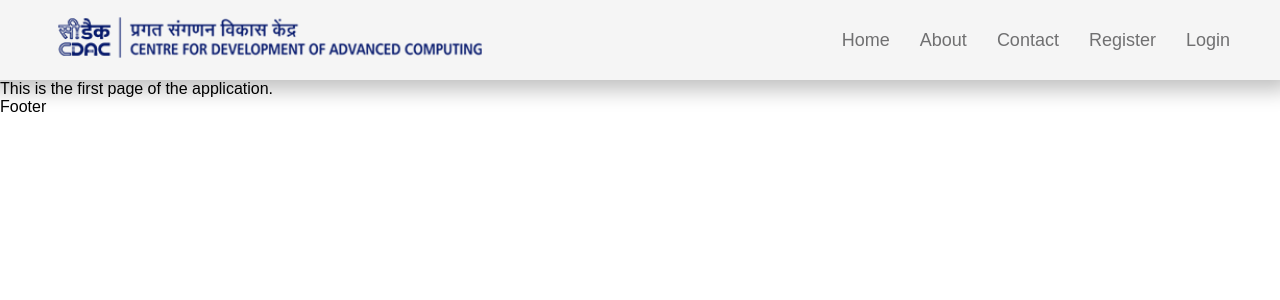
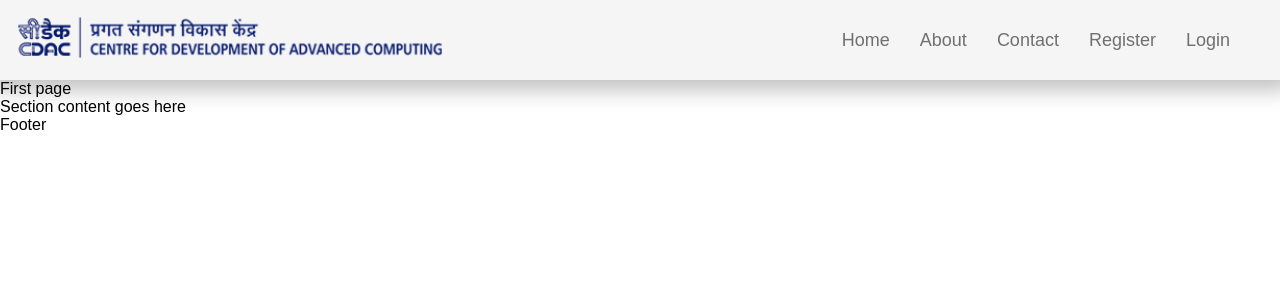
Before and after one commit to adnanprojects/security-product, a React (Vite) app: page / in a window 1280 px wide. Shown: the top 300 px of the page. Built offline with nearby package versions, Linux system fonts and the light colour scheme.

Commit message:
Update file

```diff
--- a/index.html
+++ b/index.html
@@ -2,7 +2,7 @@
 <html lang="en">
   <head>
     <meta charset="UTF-8" />
-    <link rel="icon" type="image/svg+xml" href="/vite.svg" />
+    <link rel="icon" type="image" href="icon.png" />
     <meta name="viewport" content="width=device-width, initial-scale=1.0" />
     <title>security-product</title>
   </head>
--- a/src/components/layout/Navbar.css
+++ b/src/components/layout/Navbar.css
@@ -20,10 +20,11 @@
   justify-content: space-between;
   align-items: center;
   width: 100%;
-  padding: 0 50px;
+  padding: 0 50px 0 10px;
 }
 
 .navbar-logo img {
+  /* border: 1px solid black; */
   height: 50px;
 }
 
--- a/src/components/pages/First.jsx
+++ b/src/components/pages/First.jsx
@@ -1,7 +1,7 @@
 export default function First() {
     return (
       <div>
-        <p>This is the first page of the application.</p>
+        <p>First page</p>
       </div>
     );
   }
--- a/src/pages/Home.jsx
+++ b/src/pages/Home.jsx
@@ -1,6 +1,7 @@
+import { BrowserRouter as Router, Routes, Route } from 'react-router-dom';
 import Navbar from "../components/layout/Navbar";
 import Footer from "../components/layout/Footer";
-import { BrowserRouter as Router, Routes, Route } from 'react-router-dom';
+import Section from "../components/layout/Section";
 import First from '../components/pages/First';
 import About from '../components/pages/About';
 import Contact from '../components/pages/Contact';
@@ -19,6 +20,7 @@ export default () => {
                     <Route path="/register" element={<Register />} />
                     <Route path="/login" element={<Login />} />
                 </Routes>
+                <Section />
                 <Footer />
             </Router>
         </>
```
